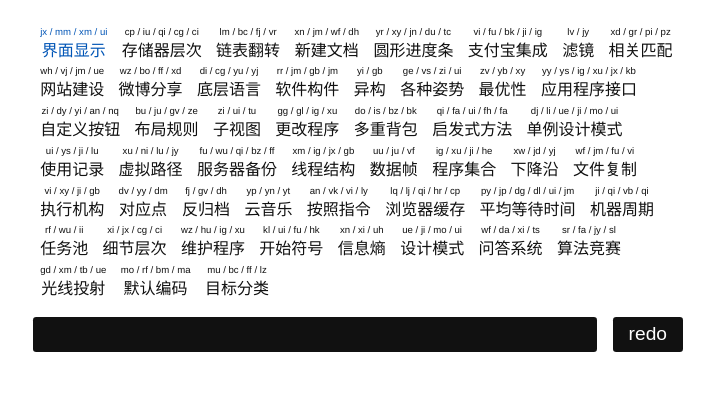
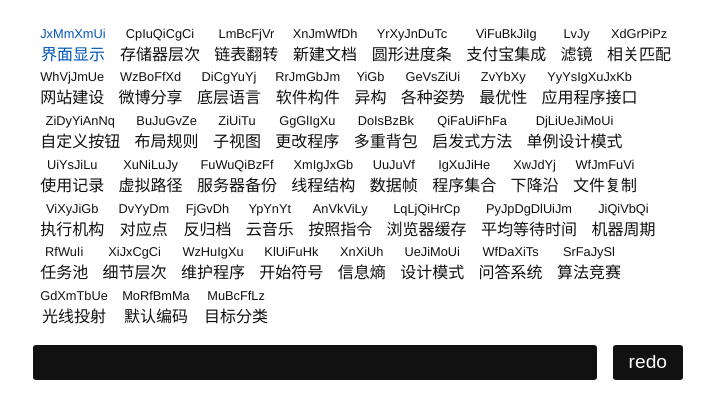
Before and after one commit to George-Miao/typings.dev, a Vue app: page /#/ in a window 1280 px wide. Shown: the top 418 px of the page, without its empty margins (282-996 px from the left). Built offline with nearby package versions, Linux system fonts and the light colour scheme.

Commit message:
🎈perf: Theme

```diff
--- a/src/components/WordList.vue
+++ b/src/components/WordList.vue
@@ -12,7 +12,7 @@
       :ref="pushRef"
     >
       <span class="pinyin" :class="{ hide: !config.showPinyin }">{{
-        item.shuang.join(' / ')
+        item.shuang.map(e => e[0].toUpperCase() + e[1]).join('')
       }}</span>
       {{ item.word }}
     </div>
@@ -79,7 +79,7 @@
     /* font-size: 1.2rem; */
     .pinyin {
       // position: absolute;
-      font-size: 0.6rem;
+      font-size: 0.8rem;
       // top: -0.5rem;
     }
   }
```
